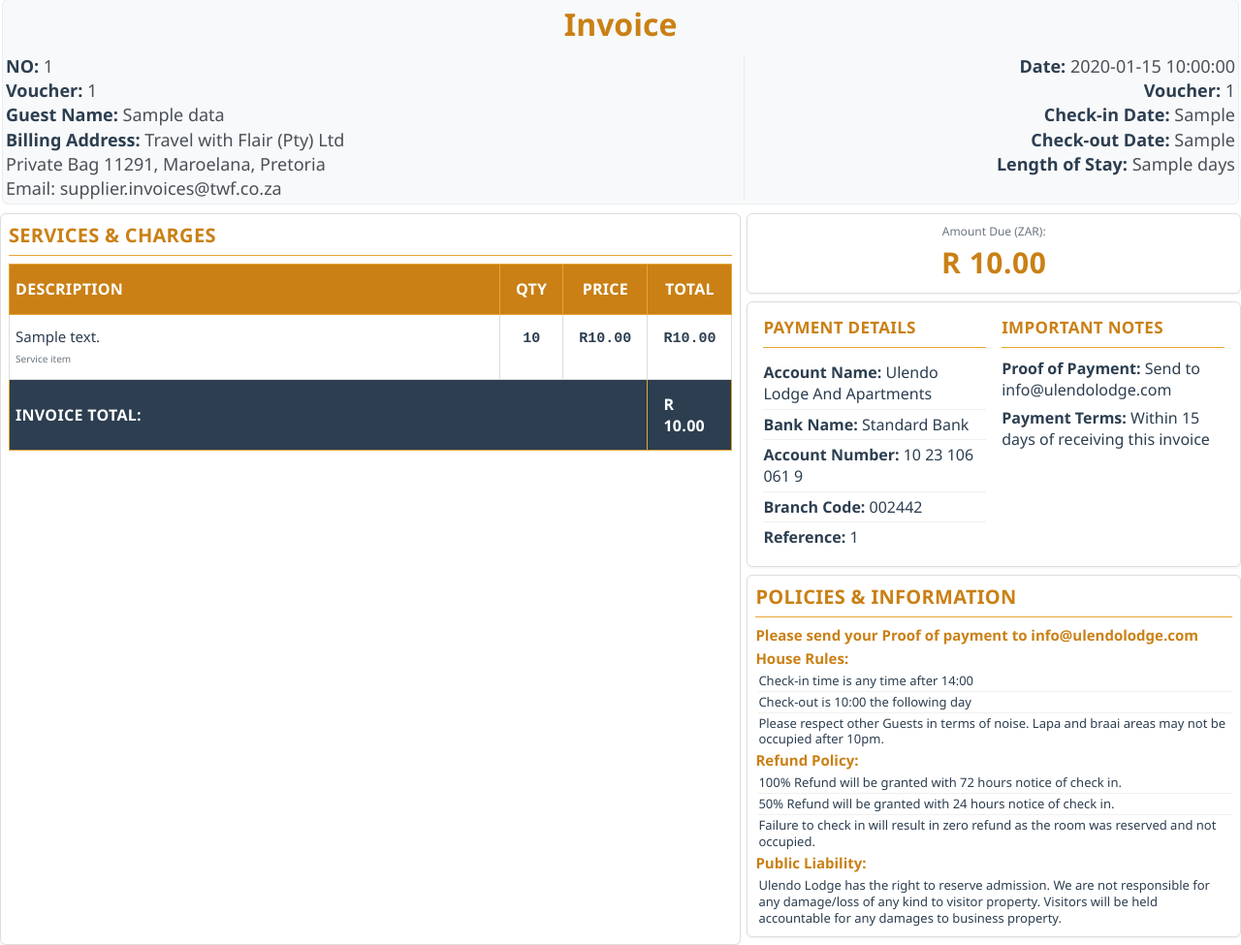
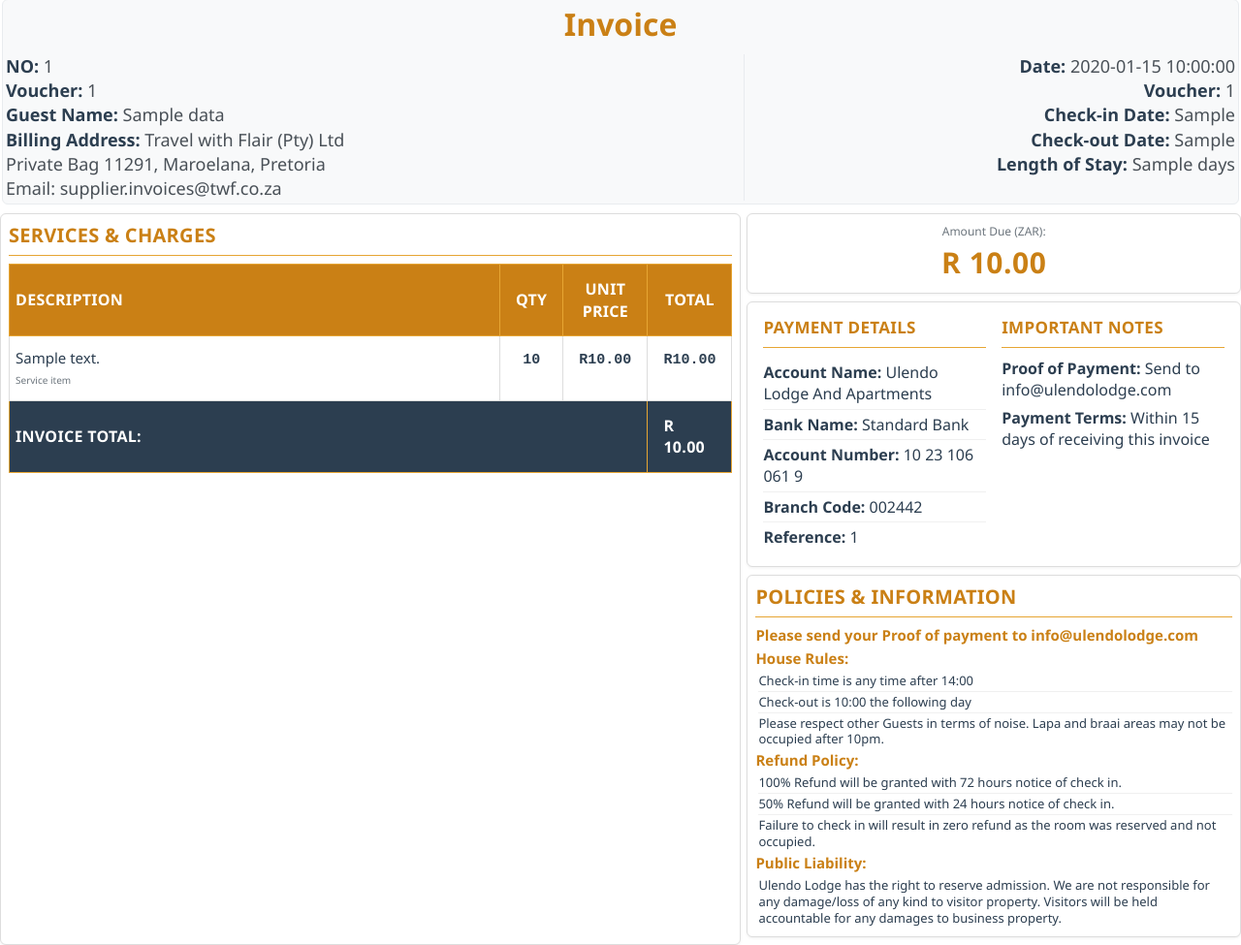
Before and after one commit to Nkanyisoh/ULendo-Lodge-Invoice-Software, a Flask app: template templates/invoice.html in a window 1280 px wide. Shown: the part 174-1149 px from the top of the page at 97% size. Run offline with Flask 3, Linux system fonts and the light colour scheme; the template is opened without the code that fills it: most values are stand-ins (such as "Sample title", 1, 10 or a date in 2020); grey boxes marked "Sample" are stand-in pictures.

Commit message:
Update project

```diff
--- a/deployment_package/templates/invoice.html
+++ b/deployment_package/templates/invoice.html
@@ -374,8 +374,8 @@
                                 <tr>
                                     <th>Description</th>
                                     <th class="col-qty">Qty</th>
-                                    <th class="col-price">price</th>
-                                    <th class="col-total">total</th>
+                                    <th class="col-price">Unit Price</th>
+                                    <th class="col-total">Total</th>
                                 </tr>
                             </thead>
                             <tbody>
--- a/templates/invoice.html
+++ b/templates/invoice.html
@@ -373,7 +373,7 @@
                                 <tr>
                                     <th>Description</th>
                                     <th class="col-qty">Qty</th>
-                                    <th class="col-price">Price</th>
+                                    <th class="col-price">Unit Price</th>
                                     <th class="col-total">Total</th>
                                 </tr>
                             </thead>
```
Also changed, not shown: invoices.db, 1 other file.
